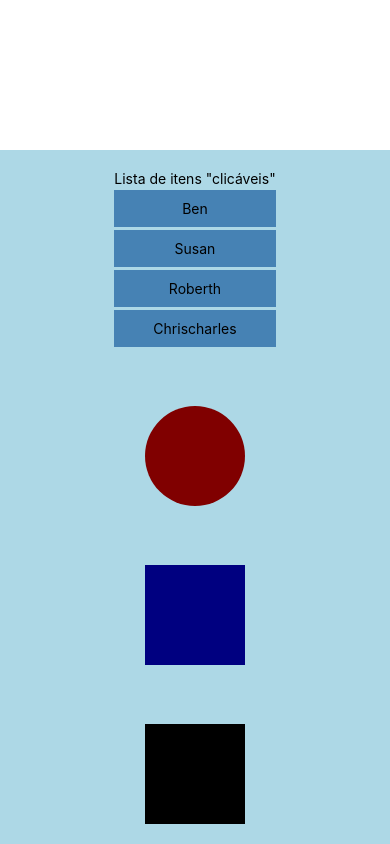
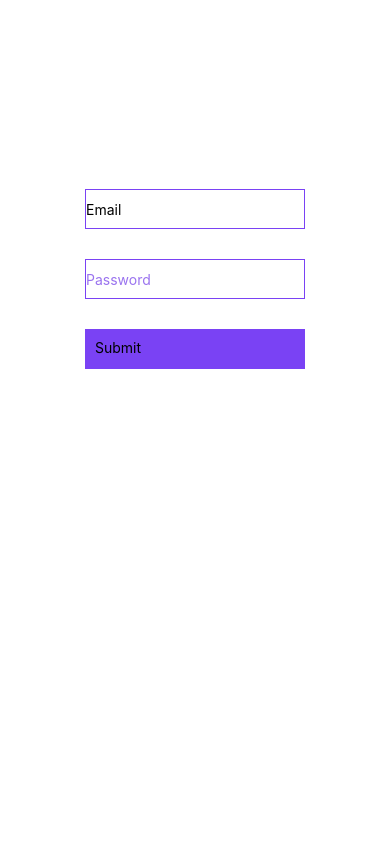
Before and after one commit to Milly02online/cardmob, a React Native app in the folder Etapa2/app-react-exemplos/: screen / in a window 390 px wide. Built offline with nearby package versions, Linux system fonts and the light colour scheme.

Commit message:
TextInput basic examples

```diff
--- a/Etapa2/app-react-exemplos/App.js
+++ b/Etapa2/app-react-exemplos/App.js
@@ -10,47 +10,24 @@
     FlatList,
 } from 'react-native';
 
-import List  from './components/List';
+import Inputs  from './components/Inputs';
 
 export default function App() {
     return (
         <View style={styles.container}>
-           <List/>
-           <View style={styles.redbox}/>
-           <View style={styles.bluebox}/>
-           <View style={styles.blackbox}/>
+           <Inputs/>
         </View>
     );
 }
 
 const styles = StyleSheet.create({
     container: {
-        flex: 1,
         flexDirection: 'column',
-        backgroundColor: 'lightblue',
-        marginTop: 50,
-        padding: 20,
         justifyContent: 'space-between',
         alignItems: 'center',
         height: 600,
         marginTop: 150,
-    },
-    redbox: {
-        backgroundColor: 'maroon',
-        width: 100,
-        height: 100,
-        borderRadius: 50,
-    },
-    bluebox: {
-        backgroundColor: 'navy',
-        width: 100,
-        height: 100,
-    },
-    blackbox: {
-        backgroundColor: 'black',
-        width: 100,
-        height: 100,
-    },
+    }
 });
 
 // onPress = OnClick
--- /dev/null
+++ b/Etapa2/app-react-exemplos/components/Inputs.js
@@ -0,0 +1,77 @@
+import React, { Component } from "react";
+import { Text, View, TextInput, TouchableOpacity, StyleSheet} from 'react-native';
+
+class Inputs extends Component {
+    state = {
+        email: '',
+        password: ''
+    }
+    handleEmail = (text) => {
+        this.setState({email: text});
+    }
+    handlePassword = (text) => {
+        this.setState({password: text});
+    }
+    login = (email, pass) => {
+        alert(`email: ${email} \npassword: ${pass}`);
+    }
+
+    render() {
+        return (
+            <View style={styles.container}>
+                <TextInput
+                    style={styles.input}
+                    underlineColorAndroid="transparent"
+                    placeholder="Email"
+                    autoCapitalize="none"
+                    onChangeText={this.handleEmail}
+                />
+                <TextInput
+                    style={styles.input}
+                    underlineColorAndroid="transparent"
+                    placeholder="Password"
+                    placeholderTextColor="#9a73ef"
+                    autoCapitalize="none"
+                    secureTextEntry
+                    onChangeText={this.handlePassword}
+                />
+                <TouchableOpacity
+                    style={styles.submitButton}
+                    onPress={
+                        () => this.login(
+                            this.state.email,
+                            this.state.password
+                        )
+                    }
+                >
+                    <Text styles={StyleSheet.submitButtonText}>
+                        Submit
+                    </Text>
+                </TouchableOpacity>
+            </View>
+        )
+    }
+}
+
+export default Inputs;
+
+const styles = StyleSheet.create({
+    container: {
+        paddingTop: 24
+    },
+    input: {
+        margin: 15,
+        height: 40,
+        borderColor: '#7a42f4',
+        borderWidth: 1
+    },
+    submitButton: {
+        backgroundColor: '#7a42f4',
+        padding: 10,
+        margin: 15,
+        height: 40,
+    },
+    submitButtonText: {
+        color: 'white'
+    }
+});
```
Also changed, not shown: Etapa2/app-react-exemplos/App2.js (added, +57 -0 lines).
